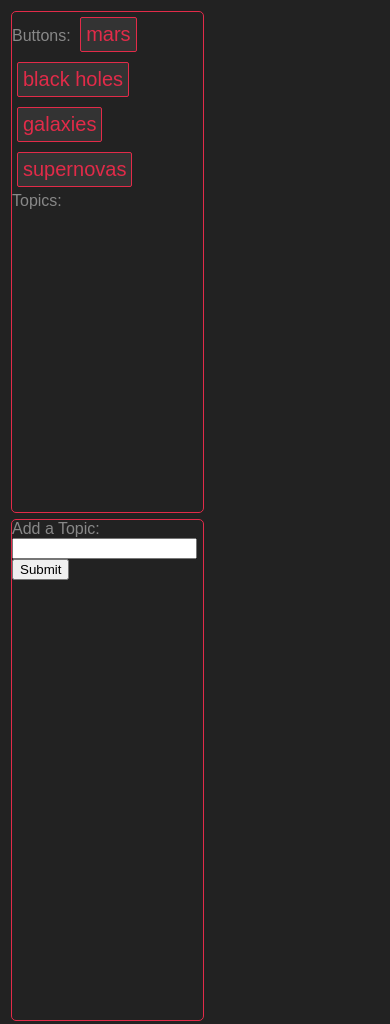
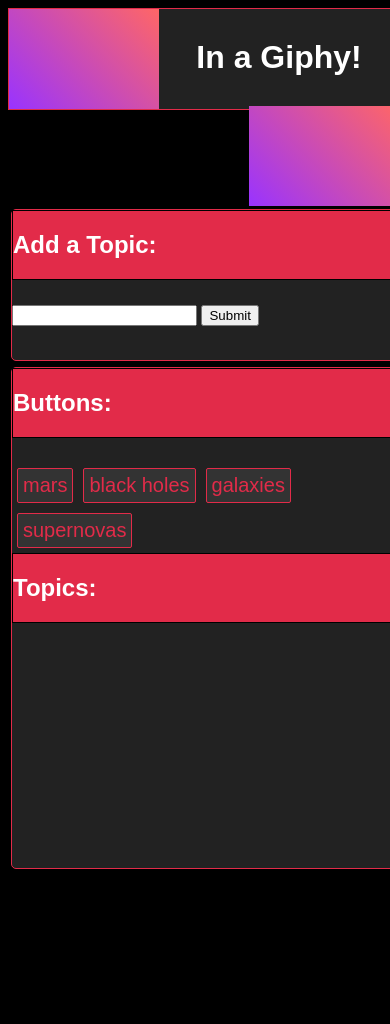
Before and after one commit to bryvl/giphy-app, a plain HTML site: page index.html in a window 390 px wide. After the commit the page ends 872 px from the top, so only its background shows below. Drawn offline with nearby package versions, Linux system fonts and the light colour scheme.

Commit message:
further styled boxes and rest of page

```diff
--- a/assets/css/style.css
+++ b/assets/css/style.css
@@ -1,6 +1,6 @@
 body {
     font-family: Arial, Helvetica, sans-serif;
-    background-color: #222;
+    background-color: #000;
     color: white;
     width: 100%;
     padding: 0;
@@ -8,6 +8,54 @@ body {
 .container {
     margin: 0 auto;
 }
+
+header {
+    height: 100px;
+    width: 100%;
+
+    margin: 0 0 50px 0;
+    /* padding-top: 50px; */
+
+    border: 1px solid rgb(226, 43, 73);
+
+    text-align: center;
+}
+
+.dark-box {
+    background-color: #222;
+    color: white;
+}
+
+.fancy-border {
+    height: 100%;
+    width: 150px;
+    background: linear-gradient(45deg, rgb(153, 51, 255) 0%, rgb(255, 102, 102) 100%);
+    background-image: linear-gradient(45deg, rgb(153, 51, 255) 0%, rgb(255, 102, 102) 100%);
+    margin: 0;
+    padding: 0;
+}
+.fl {
+    float: left;
+}
+.fr {
+    float: right;
+}
+
+header h1 {
+    margin: auto;
+    padding: 30px 0;
+    display: inline-block;
+}
+
+.box-header {
+    margin-bottom: 25px;
+    background-color: rgb(226, 43, 73);
+    color: white;
+    border: 1px solid black;
+}
+
+
+/* javascript class styles */
 .topic-btn {
     background-color: #333;
     color: rgb(226, 43, 73);
@@ -18,20 +66,51 @@ body {
     padding: 5px;
     margin: 5px;
 }
+.topic-container {
+    width: 90%;
+    border: 1px solid rgb(226, 43, 73);
+    border-radius: 2px;
+    color: white;
+    margin: 10px auto 0 auto;
+}
+
+.topic-header {
+    background-color: rgb(226, 43, 73);
+    color: white;
+    text-align: center;
+    font-size: 1.25rem;
+}
+
+.topic-box {
+    border: 1px solid rgb(255, 102, 102);
+}
+.rating {
+    background-color: rgb(255, 102, 102);
+    color: white;
+    text-align: center;
+    margin-bottom: 0;
+}
 
 /*  */
 .col {
     color: #888;
     float: left;
     width: 49%;
-    min-height: 500px;
+    height: 500px;
     border: 1px solid rgb(226, 43, 73);
     border-radius: 5px;
     margin: 3px;
 }
-/* #animal-form{
-    border-left: 2px solid rgb(226, 43, 73);
-    width: 50%;
-    float: right;
 
-} */
+@media(max-width: 850px) {
+    #topic-form {
+        width: 100%;
+        height: 150px;
+    }
+    #main-container {
+        width: 100%;
+    }
+
+
+
+}
--- a/assets/javascript/app.js
+++ b/assets/javascript/app.js
@@ -35,15 +35,17 @@ $('#topic-buttons').on("click", ".topic-btn", function() {
     }).then(function(response){
         var results = response.data;
         console.log(response);
+
         //Group the Div's from a particular search
         var topicContainer = $("<div class='topic-container'>");
         var topicHeader = $("<div class='topic-header'>" + topic + "</div>");
         topicContainer.append(topicHeader);
 
+        //Loop through returned imgs, give them attributes, append them to proper container
         for(var i = 0; i < results.length; i++) {
 
-            var topicDiv = $('<div>');
-            var p = $("<p>").text("Rating: " + results[i].rating);
+            var topicDiv = $('<div class="topic-box">');
+            var p = $("<p class='rating'>").text("Rating: " + results[i].rating);
             var stillImg = results[i].images.fixed_height_still.url;
             var animImg = results[i].images.fixed_height.url;
             //gif img
@@ -60,7 +62,7 @@ $('#topic-buttons').on("click", ".topic-btn", function() {
 
 
             $('#topics').prepend(topicContainer);
-            $("#topics").prepend(topicDiv);
+            $(topicContainer).append(topicDiv);
 
         }
         $('.gif').on('click', function(){
--- a/index.html
+++ b/index.html
@@ -9,16 +9,28 @@
 
 </head>
 <body>
+    <header class="dark-box">
+        <div class="fancy-border fl"></div>
+        <h1>In a Giphy!</h1>
+        <div class="fancy-border fr"></div>
+    </header>
     <div class="container">
-        <div id="animal-container" class="col">
-            <div id="topic-buttons">Buttons: </div>
-            <div id="topics">Topics: </div>
-        </div>
-
-        <div id="animal-form" class="col">
-            <label for="topic-input">Add a Topic: </label>
+        <div id="topic-form" class="col dark-box">
+            <div class="box-header">
+                <label for="topic-input"><h2>Add a Topic:</h2> </label>
+            </div>
             <input id="topic-input" type="text" name="addTopic">
             <button id="create-button">Submit</button>
+        </div>
+        <div id="main-container" class="col dark-box">
+            <div class="box-header">
+                <h2>Buttons:</h2>
+            </div>
+            <div id="topic-buttons" class="dark-box"></div>
+            <div class="box-header">
+                <h2>Topics:</h2>
+            </div>
+            <div id="topics" class="topics"></div>
         </div>
     </div>
 
```
